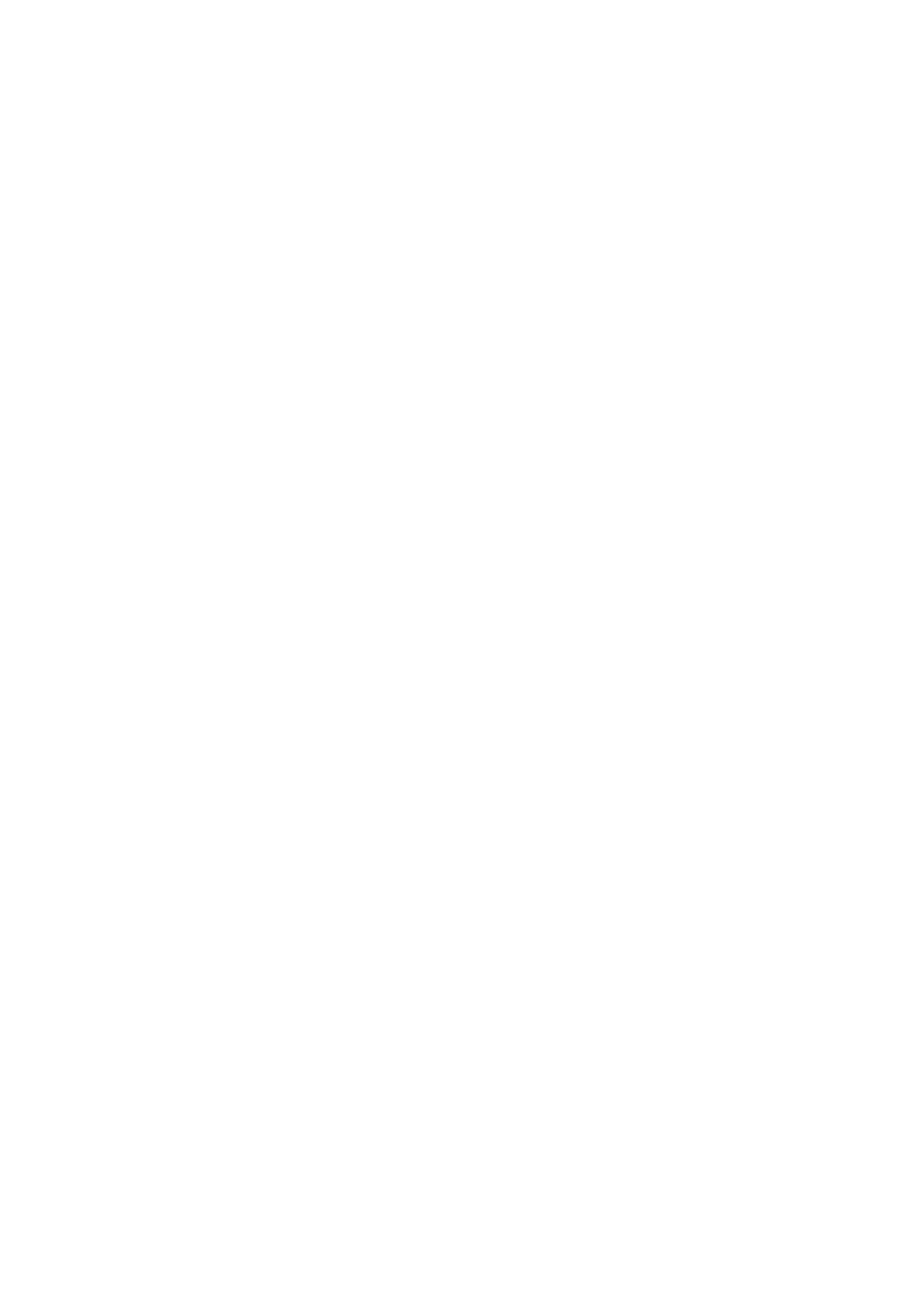
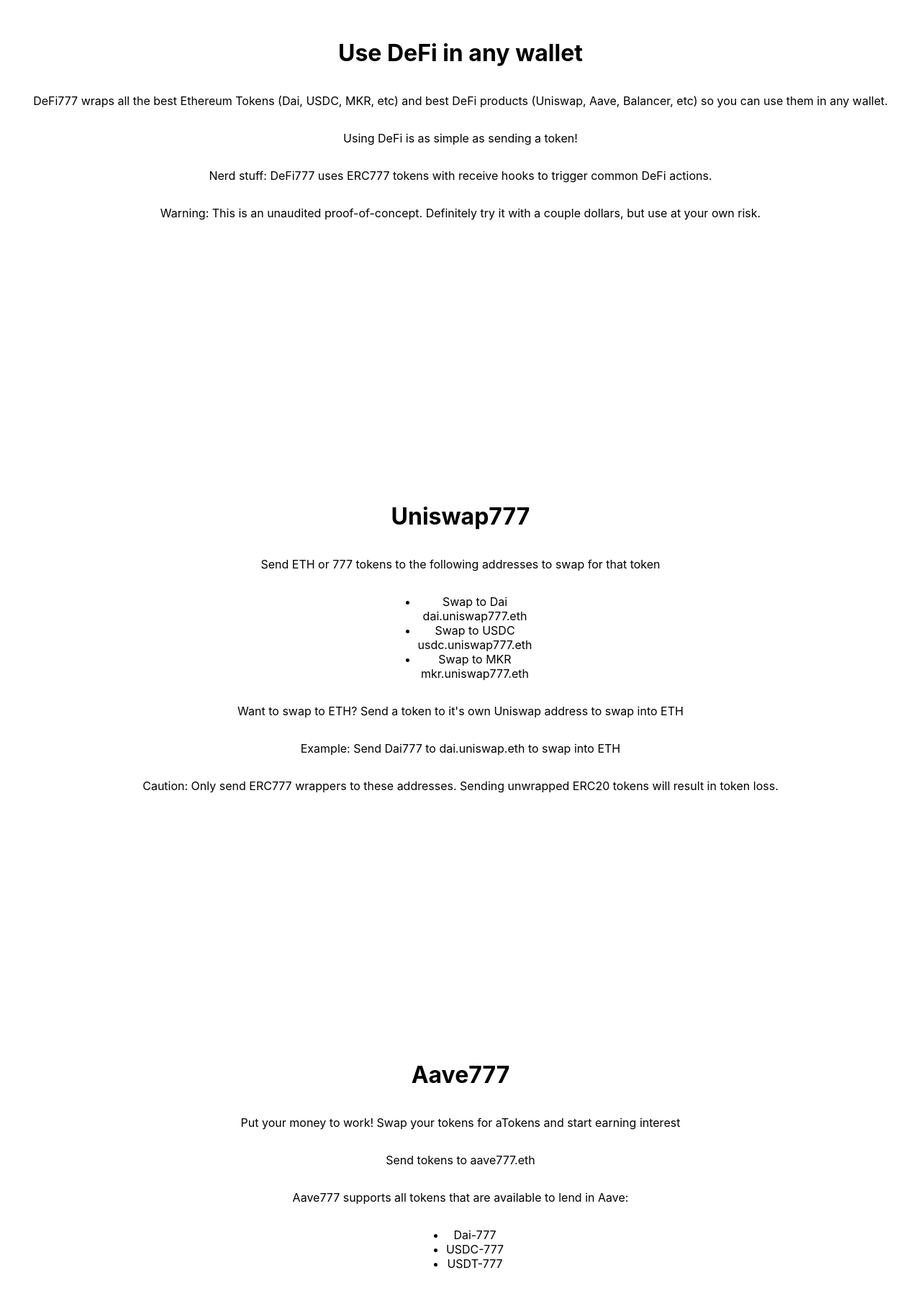
Before and after one commit to dmihal/defi777-site, a React (Create React App) app: page / in a window 1280 px wide. Shown: the part 903-2704 px from the top of the page at 72% size. Before the commit the page ends 800 px from the top, so only its background shows below. Built offline with nearby package versions, Linux system fonts and the light colour scheme.

Commit message:
Add info to home page

```diff
--- a/package.json
+++ b/package.json
@@ -13,6 +13,7 @@
     "react": "^16.13.1",
     "react-dom": "^16.13.1",
     "react-scripts": "3.4.1",
+    "styled-components": "^5.1.0",
     "typescript": "~3.7.2"
   },
   "scripts": {
@@ -35,5 +36,8 @@
       "last 1 firefox version",
       "last 1 safari version"
     ]
+  },
+  "devDependencies": {
+    "@types/styled-components": "4.1.8"
   }
 }
--- a/src/App.tsx
+++ b/src/App.tsx
@@ -1,13 +1,88 @@
 import React from 'react';
+import styled from 'styled-components';
 import './App.css';
 import Logo from './Logo';
+
+const Page = styled.div`
+  height: 90vh;
+  display: flex;
+  flex-direction: column;
+  align-items: center;
+  justify-content: center;
+`;
+
+const LandingPage = styled(Page)`
+  background: linear-gradient(#0E161E, #0E2036);
+`;
 
 function App() {
   return (
     <div className="App">
-      <div style={{ height: '90vh' }}>
+      <LandingPage>
         <Logo />
-      </div>
+      </LandingPage>
+
+      <Page>
+        <h1>Use DeFi in any wallet</h1>
+        <p>
+          DeFi777 wraps all the best Ethereum Tokens (Dai, USDC, MKR, etc) and best DeFi products {}
+          (Uniswap, Aave, Balancer, etc) so you can use them in any wallet.
+        </p>
+        <p>
+          Using DeFi is as simple as sending a token!
+        </p>
+        <p>
+          Nerd stuff: DeFi777 uses ERC777 tokens with receive hooks to trigger common DeFi actions.
+        </p>
+        <p>
+          Warning: This is an unaudited proof-of-concept. Definitely try it with a couple {}
+          dollars, but use at your own risk.
+        </p>
+      </Page>
+
+      <Page>
+        <h1>Uniswap777</h1>
+        <p>Send ETH or 777 tokens to the following addresses to swap for that token</p>
+        <ul>
+          <li>
+            <div>Swap to Dai</div>
+            <div>dai.uniswap777.eth</div>
+          </li>
+          <li>
+            <div>Swap to USDC</div>
+            <div>usdc.uniswap777.eth</div>
+          </li>
+          <li>
+            <div>Swap to MKR</div>
+            <div>mkr.uniswap777.eth</div>
+          </li>
+        </ul>
+        <p>Want to swap to ETH? Send a token to it's own Uniswap address to swap into ETH</p>
+        <p>Example: Send Dai777 to dai.uniswap.eth to swap into ETH</p>
+        <p>Caution: Only send ERC777 wrappers to these addresses. Sending unwrapped ERC20 tokens will result in token loss.</p>
+      </Page>
+
+      <Page>
+        <h1>Aave777</h1>
+        <p>Put your money to work! Swap your tokens for aTokens and start earning interest</p>
+        <p>Send tokens to aave777.eth</p>
+        <p>Aave777 supports all tokens that are available to lend in Aave:</p>
+        <ul>
+          <li>Dai-777</li>
+          <li>USDC-777</li>
+          <li>USDT-777</li>
+        </ul>
+      </Page>
+
+      <Page>
+        <h1>Balancer777</h1>
+        <p>Swap tokens with low slippage using Balancer</p>
+        <p>Send 777 tokens to the address of your desired output, and it will automatically swap using the pool with the best price</p>
+        <ul>
+          <li>dai.balancer777.eth</li>
+          <li>usdc.balancer777.eth</li>
+        </ul>
+      </Page>
     </div>
   );
 }
--- a/src/Logo.tsx
+++ b/src/Logo.tsx
@@ -425,7 +425,7 @@
                 <clipPath id="SVGID_56_">
                   <use href="#SVGID_55_"  overflow="visible"/>
                 </clipPath>
-                <rect x="1201.5" y="522.5" clip-path="url(#SVGID_56_)" fill="url(#spinner)" width="269" height="420"/>
+                <rect x="1201.5" y="522.5" clipPath="url(#SVGID_56_)" fill="url(#spinner)" width="269" height="420"/>
 
                 <linearGradient id="spinner" gradientUnits="userSpaceOnUse" x1="1224.25" y1="522.5" x2="1224.25" y2="937.6">
                   <stop offset="0" style={{stopColor: '#2E3132'}}/>
@@ -447,7 +447,7 @@
               <clipPath id="SVGID_58_">
                 <use href="#SVGID_57_"  overflow="visible"/>
               </clipPath>
-              <rect x="1525.2" y="522.5" clip-path="url(#SVGID_58_)" fill="url(#spinner)" width="269" height="420"/>
+              <rect x="1525.2" y="522.5" clipPath="url(#SVGID_58_)" fill="url(#spinner)" width="269" height="420"/>
             </g>
             <path fill="#FBBD40" d="M1746.3,954.9h-173.2c-30.4,0-55.1-24.7-55.1-55.1V570.4c0-30.4,24.7-55.1,55.1-55.1h173.2
               c30.4,0,55.1,24.7,55.1,55.1v329.4C1801.5,930.1,1776.7,954.9,1746.3,954.9z M1573.1,529.7c-22.4,0-40.7,18.2-40.7,40.7v329.4
@@ -462,7 +462,7 @@
               <clipPath id="SVGID_60_">
                 <use href="#SVGID_59_"  overflow="visible"/>
               </clipPath>
-              <rect x="1848.9" y="522.5" clip-path="url(#SVGID_60_)" fill="url(#spinner)" width="269" height="420"/>
+              <rect x="1848.9" y="522.5" clipPath="url(#SVGID_60_)" fill="url(#spinner)" width="269" height="420"/>
             </g>
             <path fill="#FBBD40" d="M2070,954.9h-173.2c-30.4,0-55.1-24.7-55.1-55.1V570.4c0-30.4,24.7-55.1,55.1-55.1H2070
               c30.4,0,55.1,24.7,55.1,55.1v329.4C2125.2,930.1,2100.4,954.9,2070,954.9z M1896.9,529.7c-22.4,0-40.7,18.2-40.7,40.7v329.4
```
Also changed, not shown: 1 other file (tests, documents, lock files or other folders).
